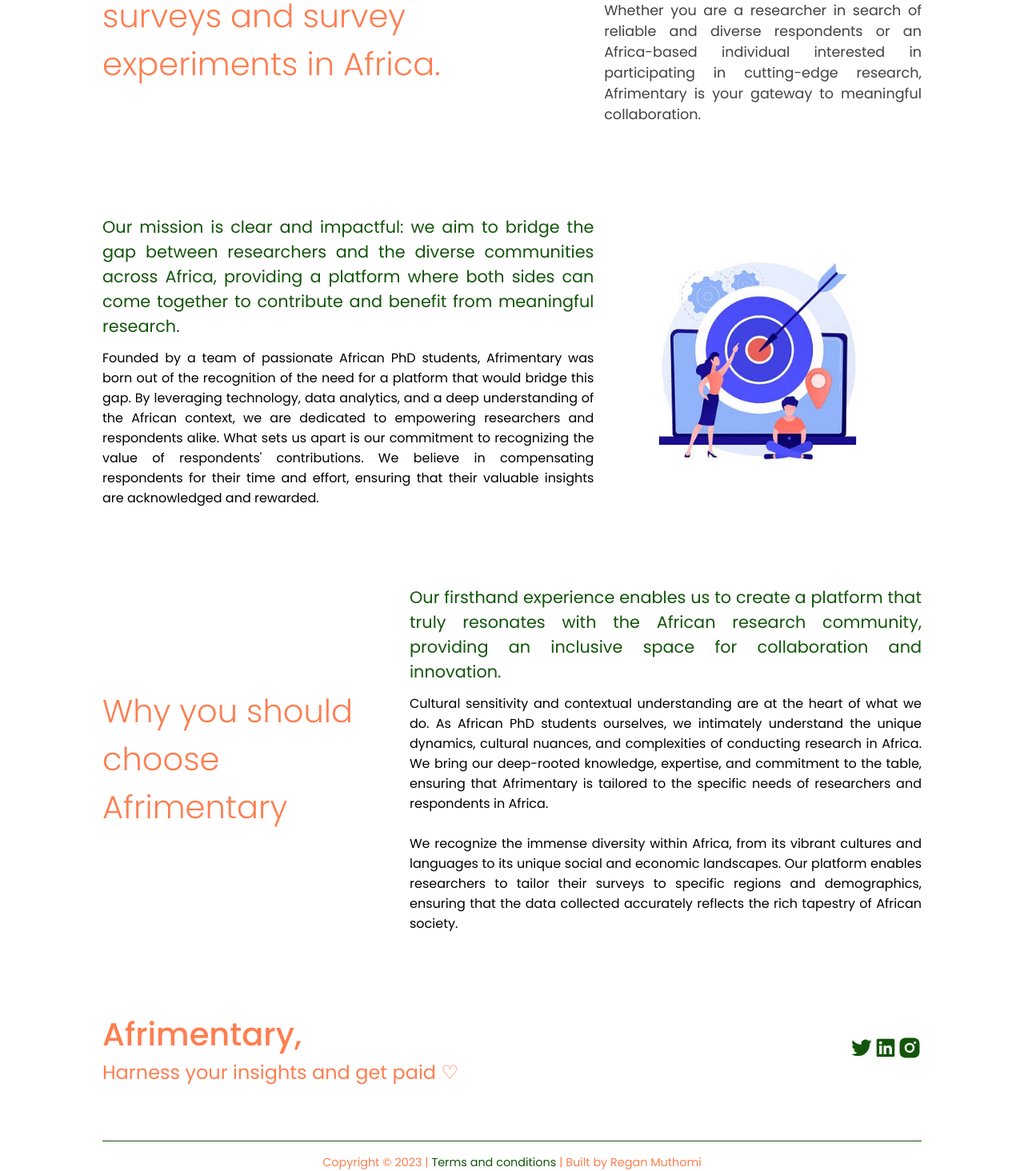
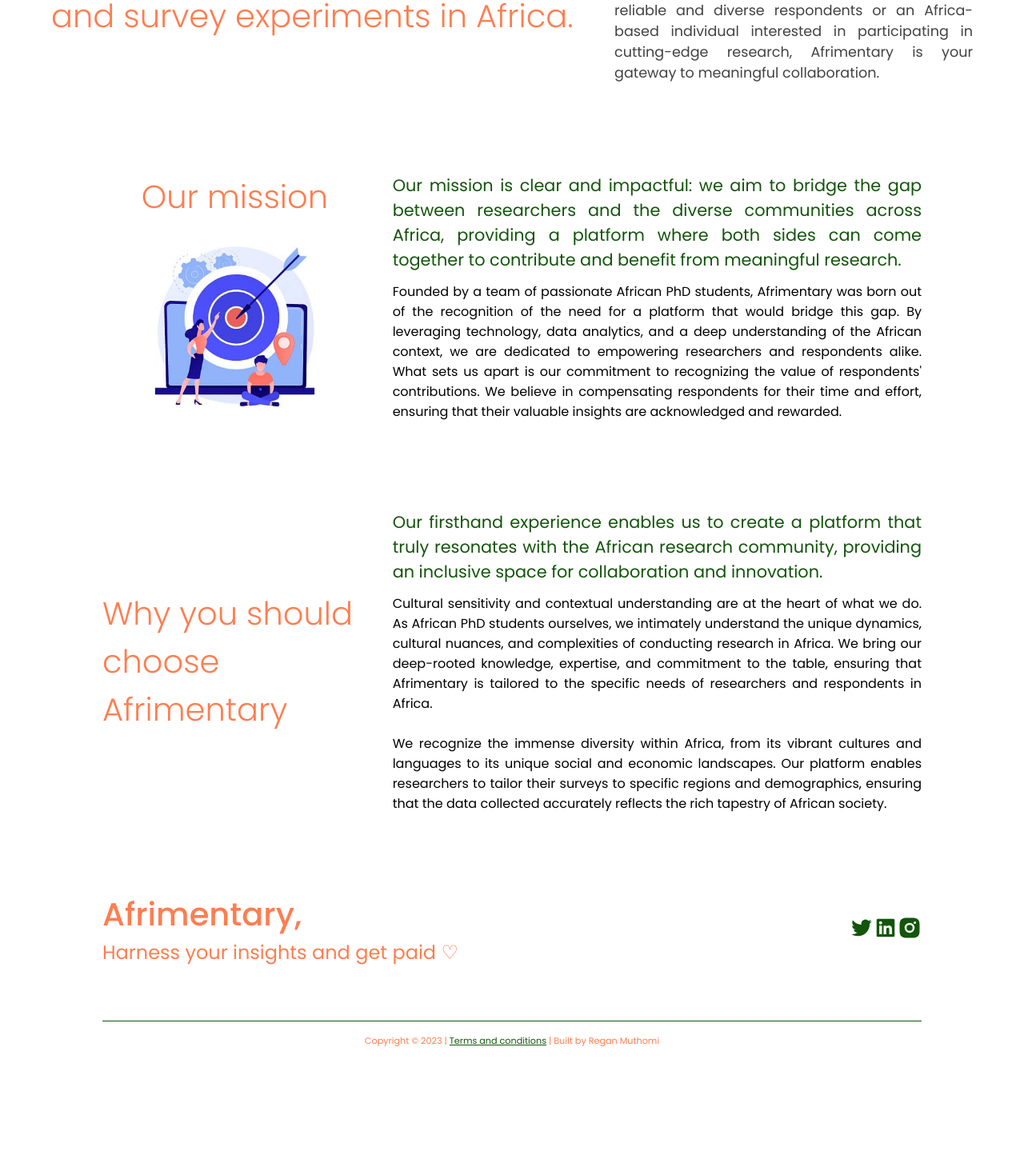
Before and after one commit to YasPAC/Afrimentary-UI, a React (Vite) app: page /about in a window 1280 px wide. Shown: the part 886-2350 px from the top of the page at 80% size. After the commit the page ends 2212 px from the top, so only its background shows below. Built offline with nearby package versions, Linux system fonts and the light colour scheme; no server answers.

Commit message:
Responsive payment page

```diff
--- a/src/Components/ConfirmPayment/confirmpayment.css
+++ b/src/Components/ConfirmPayment/confirmpayment.css
@@ -57,3 +57,13 @@
     border-radius: 24px;
     font-weight: 300;
 }
+@media screen and (max-width: 900px) {
+    .confirm__card {
+        width: 80%;
+    }
+}
+@media screen and (max-width: 480px) {
+    .confirm__card {
+        width: 95%;
+    }
+}
--- a/src/Components/Footer/Footer.jsx
+++ b/src/Components/Footer/Footer.jsx
@@ -21,7 +21,7 @@ const Footer = () => {
             <div className="copyright">
                 <span>Copyright © {date.getFullYear()} | </span>
                 <span><Link to="/terms">Terms and conditions</Link> | </span>
-                <span>Built by Regan Muthomi</span>
+                <span className="dev">Built by Regan Muthomi</span>
             </div>
         </section>
     )
--- a/src/Components/Footer/footer.css
+++ b/src/Components/Footer/footer.css
@@ -18,13 +18,14 @@
     margin: 32px 0;
 }
 .copyright {
-    font-size: 0.9rem;
+    font-size: 0.8rem;
     border-top: 0.5px solid var(--greens);
-    padding: 12px 0 0;
+    padding: 12px 0;
     text-align: center;
 }
 .copyright a {
     color: var(--greens);
+    text-decoration: underline;
 }
 @media screen and (min-width: 480px) {
     .afrimentary__footer {
@@ -47,12 +48,12 @@
         width: 40ch;
     }
     .copyright {
-        font-size: 1.1rem;
-        padding: 16px 0 0;
+        font-size: 1rem;
+        padding: 16px 0;
     }
 }
 @media screen and (min-width: 1024px) {
     .copyright {
-        font-size: 0.9rem;
+        font-size: 0.7rem;
     }
 }
--- a/src/Pages/Researchers/SurveyPayment/surveypayment.css
+++ b/src/Pages/Researchers/SurveyPayment/surveypayment.css
@@ -126,8 +126,32 @@
     border-radius: 24px;
     cursor: pointer;
     transition: all 0.3s linear;
-    margin: 16px 0 0;
+    margin: 24px 0 0;
 }
 .payment__form button:hover {
     transform: scale(1.03);
 }
+
+
+@media screen and (max-width: 900px) {
+    .survey__payment {
+        padding: 32px;
+    }
+    .survey__payment-inner {
+        width: 100%;
+    }
+}
+@media screen and (max-width: 480px) {
+    .survey__payment {
+        height: auto;
+        padding: 0;
+    }
+    .survey__payment-inner {
+        padding: 24px 12px;
+    }
+    .payment__container {
+        display:flex;
+        flex-direction: column;
+        gap: 16px;
+    }
+}
--- a/src/Pages/SharedPages/About/About.jsx
+++ b/src/Pages/SharedPages/About/About.jsx
@@ -30,6 +30,14 @@ const About = () => {
                 </div>
             </div>
             <div className="about__mission">
+                <div className="mission__img">
+                    <div className="why__title titles">
+                        <p>
+                            Our mission
+                        </p>
+                    </div>
+                    <img src={mission} alt="Afrimentary mission" />
+                </div>
                 <div className="mission__info">
                     <p className="info__header">
                         Our mission is clear and impactful: we aim to bridge the gap between researchers
@@ -47,12 +55,6 @@ const About = () => {
                             ensuring that their valuable insights are acknowledged and rewarded.
                         </p>
                     </div>
-                </div>
-                <div className="mission__img">
-                    {/* <p>
-                        What's our mission?
-                    </p> */}
-                    <img src={mission} alt="Afrimentary mission" />
                 </div>
             </div>
             <div className="about__why">
--- a/src/Pages/SharedPages/About/about.css
+++ b/src/Pages/SharedPages/About/about.css
@@ -1,5 +1,5 @@
 .about__intro {
-    width: 80%;
+    width: 90%;
     height: auto;
     display: grid;
     grid-template-columns: 3fr 2fr;
@@ -98,7 +98,8 @@
     margin: 0 auto;
     height: auto;
     display: grid;
-    grid-template-columns: 3fr 2fr;
+    grid-template-columns: 1fr 2fr;
+    gap: 32px
 }
 .mission__info {
     display: flex;
@@ -112,6 +113,7 @@
     display: flex;
     justify-content: center;
     align-items: center;
+    flex-direction: column;
 }
 .mission__img img {
     width: 80%;
@@ -131,7 +133,7 @@
     width: 80%;
     margin: 0 auto;
     padding: 48px 0;
-    gap: 64px;
+    gap: 32px;
 }
 .why__info {
     display: flex;
@@ -140,7 +142,7 @@
     text-align: justify;
 }
 .why__title {
-    justify-content: flex-end;
+    justify-content: center;
 }
 .about__footer {
     width: 80%;
@@ -164,7 +166,7 @@
         width: 90%;
         display: flex;
         gap: 32px;
-        flex-direction: column-reverse;
+        flex-direction: column;
     }
     .about__why {
         width: 90%;
```
